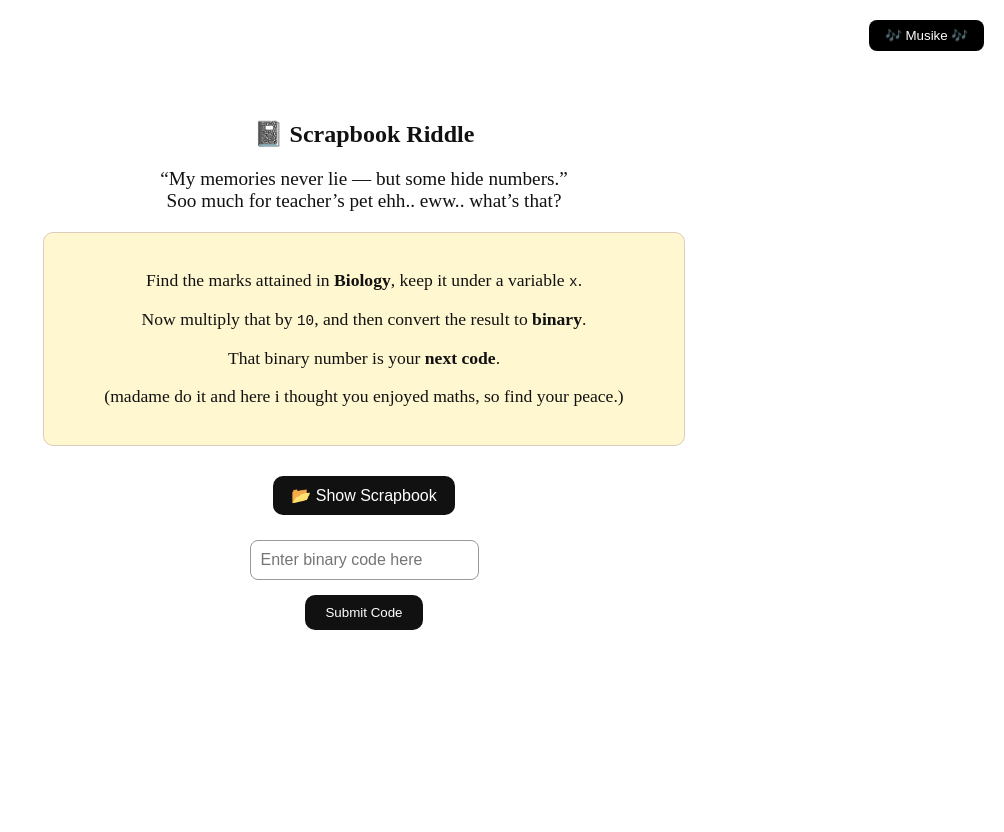
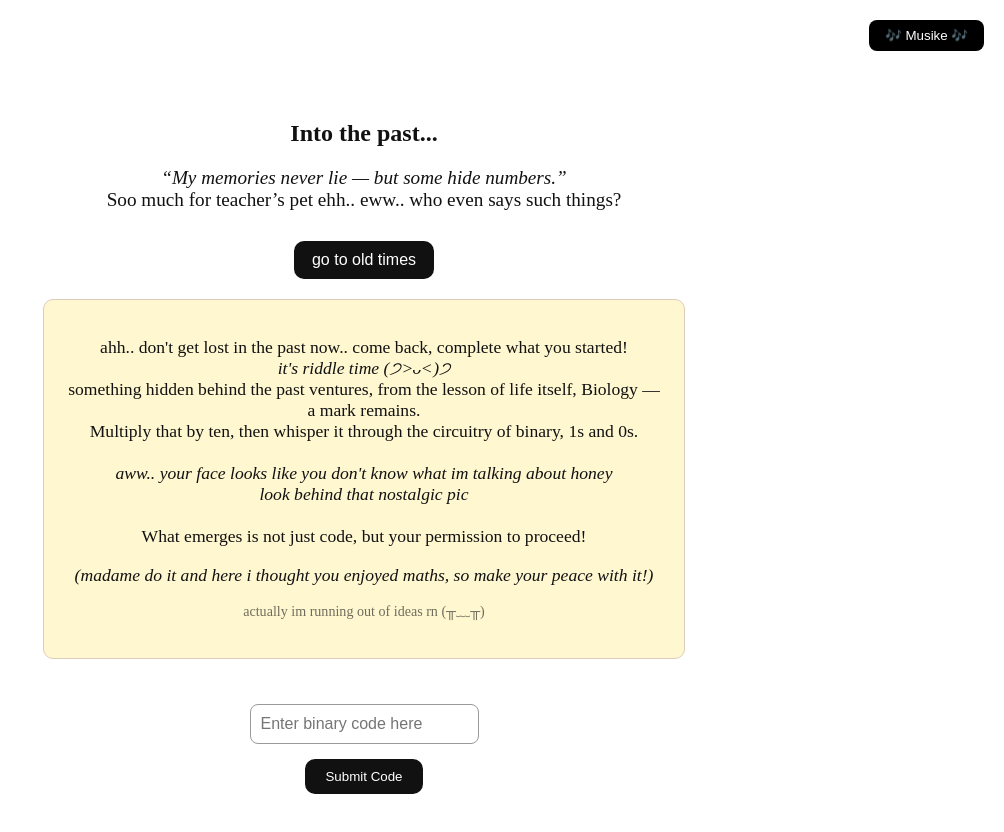
Before and after one commit to utkarshsingx/foralltime-always, a React (Vite) app: page /page5 in a window 1280 px wide. Shown: the top 832 px of the page, without its empty margins (276-1280 px from the left). Built offline with nearby package versions, Linux system fonts and the light colour scheme.

Commit message:
finalising 2nd iteration on pages3,4,5

```diff
--- a/src/pages/Page3.jsx
+++ b/src/pages/Page3.jsx
@@ -40,10 +40,10 @@ function Page3() {
 
   const handleSubmit = (e) => {
     e.preventDefault();
-    if (codeInput.trim().toLowerCase() === "altairvega") {
+    if (codeInput.trim().toLowerCase() === "marinated fish") {
       navigate("/page4");
     } else {
-      alert("That's not quite the final code. Look deeper.");
+      alert("Nope. Decode better, giggler.");
     }
   };
 
@@ -51,55 +51,44 @@ function Page3() {
     <div style={styles.container}>
       <audio ref={audioRef} loop src="/audio/jumpup.mp3" />
 
-      <h2>You’re not such a goldfish after all...</h2>
+      <button onClick={toggleAudio} style={styles.audioButton}>
+        🎶 Musike 🎶
+      </button>
+      <h3>aye aye.. so you're the clever one..</h3>
+      <p>
+        <em>(*the author cackled cacophonously while writing that*)</em>
+      </p>
+      <h2>Starry nights</h2>
 
-      {/* Step 1 */}
       <div style={styles.riddleBlock}>
         <p>
-          <strong>Step 1:</strong> Go to my <strong>Pinterest profile</strong> — the one filled with inspiration and dreams.
-          <br />
-          If you’ve been paying attention, you already know my username. 😉
+          Lets go onto the next steps.. <br />
+          Go to my <strong>pinterest profile</strong> — the one that gives
+          inspirations to mine arts.
         </p>
         <blockquote style={styles.quote}>
-          (Hint: It’s the same everywhere, dum dum.)
+          (Hint: username’s the same everywhere, dum dum.)
         </blockquote>
         <p>
-          Find the <strong>inspirational board</strong>, search for a whisper among the pins. That’s your <strong>first code</strong>. Keep it safe.
+          you'll get everything now from there. once completed come back here!
         </p>
       </div>
 
-      {/* 🎥 Video in between */}
       <div style={styles.videoBlock}>
         <h3>🎥 A Secret Shared...</h3>
-        <p>This is something I watch when I need cheering up. So now, I'll pass the torch to you.</p>
+        <p>
+          This is something I watch when I need cheering up. So now, I'll pass
+          the torch to you.
+        </p>
         <video
           ref={videoRef}
           src="/video/jumpupvid.mp4"
-          width="960"
           controls
           onPlay={handleVideoPlay}
-          style={{ marginTop: "20px", borderRadius: "12px" }}
+          style={styles.responsiveVideo}
         />
       </div>
 
-      {/* Step 2 */}
-      <div style={styles.riddleBlock}>
-        <hr style={{ width: "60%", margin: "30px auto" }} />
-        <p>
-          <strong>Step 2:</strong> Now scan the <strong>QR code</strong> I gave you.
-        </p>
-        <p>
-          That’ll lead you to a mysterious piece of text. Copy it carefully.
-        </p>
-        <p>
-          Then combine both clues. Use a decoder — maybe ROT13, Caesar, or something a little more magical 🧪.
-        </p>
-        <p>
-          The decoded message is your key to the stars... enter it below and we move onward ✨
-        </p>
-      </div>
-
-      {/* Input box for final code */}
       <form onSubmit={handleSubmit} style={{ marginTop: "30px" }}>
         <input
           type="text"
@@ -113,10 +102,6 @@ function Page3() {
           🌌 Unlock the Stars
         </button>
       </form>
-
-      <button onClick={toggleAudio} style={styles.audioButton}>
-        🎶 Musike 🎶
-      </button>
     </div>
   );
 }
@@ -163,16 +148,26 @@ const styles = {
     borderRadius: "10px",
     cursor: "pointer",
   },
+  responsiveVideo: {
+    width: "90%",
+    maxWidth: "960px",
+    borderRadius: "12px",
+    marginTop: "20px",
+    height: "auto",
+  },
+
   audioButton: {
     position: "fixed",
     top: 20,
-    right: 20,
+    left: "50%",
+    transform: "translateX(-50%)",
     background: "#000",
     color: "#fff",
     border: "none",
     borderRadius: "8px",
     padding: "8px 16px",
     cursor: "pointer",
+    zIndex: 999,
   },
 };
 
--- a/src/pages/Page4.jsx
+++ b/src/pages/Page4.jsx
@@ -5,6 +5,7 @@ import ConstellationBackground from "../components/ConstellationBackground";
 function Page4() {
   const [input, setInput] = useState("");
   const [reveal, setReveal] = useState(false);
+  const [randomFact, setRandomFact] = useState("");
   const navigate = useNavigate();
   const audioRef = useRef(null);
 
@@ -17,6 +18,27 @@ function Page4() {
         console.log("Autoplay blocked. User interaction needed.");
       });
     }
+
+    const cosmicFacts = [
+      "Did you know? In the Summer Triangle, two stars—Altair and Vega—shine across a celestial river. The ancients believed they were separated lovers, destined to meet only once a year.",
+      "Stars are ancient storytellers. Vega and Altair, the mythic lovers, bridge galaxies just to reunite — for a single night in July.",
+      "Long before clocks, lovers looked up to the stars. Some constellations were maps of longing — Vega and Altair drew one such tale.",
+      "Even light takes years to reach us. By the time we see some stars, they may have already died. And yet, they shine — like old promises.",
+      "Not all stars belong to the present. Some are memories burning across time — like lovers who meet only once each era.",
+      "If you stare at the night sky long enough, you’re not just watching space. You’re watching time. Vega rises. Altair waits. Destiny aligns.",
+      "Some constellations are not formed by stars, but by stories. We draw our myths in the sky to remind ourselves we were never alone.",
+      "The galaxy breathes in cycles. Stars are born, live, and collapse — much like our own hearts. Some leave behind light. Others, silence.",
+      "Every black hole has a secret. Not of destruction — but of transformation. Sometimes, endings are just portals to something unknown.",
+      "Across the universe, pulsars tick like cosmic clocks — and still, nothing measures time better than a heart waiting to see a star again.",
+      "The Milky Way moves. So do we. All things in space are dancing — just slowly enough for eternity to watch.",
+      "Andromeda is coming. Slowly, gently, our galaxy’s twin approaches. One day, stars will collide like fate meeting fate.",
+      "Look up. Every star is a question. Every constellation, a hint. And every night sky, a puzzle only the heart can decode.",
+      "In the end, stars are like us. Born in chaos. Shining briefly. Hoping to be remembered.",
+    ];
+
+    const randomIndex = Math.floor(Math.random() * cosmicFacts.length);
+    setRandomFact(cosmicFacts[randomIndex]);
+
     return () => {
       audio.pause();
       audio.currentTime = 0;
@@ -31,7 +53,7 @@ function Page4() {
 
   const handleSubmit = (e) => {
     e.preventDefault();
-    if (input.trim() === "0707") {
+    if (input.trim() === "0707" || input.trim() === "2908") {
       setReveal(true);
       setTimeout(() => navigate("/page5"), 4000);
     } else {
@@ -44,20 +66,36 @@ function Page4() {
       <ConstellationBackground revealConstellation={reveal} />
       <div style={styles.container}>
         <audio ref={audioRef} loop src="/audio/stars.mp3" />
-        <h2>✨ Lovers in the Sky</h2>
-        <p style={styles.intro}>
-          On the 11th of July, your sketchbook whispered a tale. You saw the
-          myth. Now tell me:
+
+        <h2>Secrets of the Celestial Beings</h2>
+
+        <p style={styles.intro}>{randomFact}</p>
+
+        <p>
+          {" "}
+          <i>(this step was made solely to let the audience know how much the
+          creator likes the depth of universe, the endless what ifs- <br/>no riddles
+          but only, revelation)
+          </i>
         </p>
         <blockquote style={styles.riddle}>
-          Two lovers, forever apart, one rises as the other fades.
+          <em>
+            Two lovers, forever apart, one rises as the other fades.
+            <br />
+            They meet only once a year, when the Milky Way weeps.
+            <br />
+            <br />
+            hmm.. do you know them?
+          </em>
+        </blockquote>
+
+        <p style={styles.hint}>
+          when do they reunite..!? <br />
+          i'll give you one pass this time, better search it up!
           <br />
-          They meet only once a year, when the Milky Way weeps.
-          <br />
-          <br />
-          Who are they?
-        </blockquote>
-        <p style={styles.hint}>Write their reunion date (in DDMM format)</p>
+          (format: DDMM)
+        </p>
+
         <form onSubmit={handleSubmit}>
           <input
             type="text"
@@ -71,6 +109,7 @@ function Page4() {
             Unlock The Stars
           </button>
         </form>
+
         <button onClick={toggleAudio} style={styles.audioButton}>
           🎶 Musike 🎶
         </button>
@@ -97,6 +136,7 @@ const styles = {
   intro: {
     fontSize: "1.2em",
     marginBottom: "20px",
+    lineHeight: "1.6",
   },
   riddle: {
     fontStyle: "italic",
@@ -130,7 +170,8 @@ const styles = {
   audioButton: {
     position: "fixed",
     top: 20,
-    right: 20,
+    right: "50%",
+    transform: "translateX(50%)",
     background: "#000",
     color: "#fff",
     border: "none",
--- a/src/pages/Page5.jsx
+++ b/src/pages/Page5.jsx
@@ -43,39 +43,25 @@ function Page5() {
     <div style={styles.container}>
       <audio ref={audioRef} loop src="/audio/touchtone.mp3" />
 
-      <h2>📓 Scrapbook Riddle</h2>
+      <h2>Into the past...</h2>
 
       <p style={styles.intro}>
-        “My memories never lie — but some hide numbers.”
+        <i>“My memories never lie — but some hide numbers.” </i>
         <br />
-        Soo much for teacher’s pet ehh.. eww.. what’s that?
+        Soo much for teacher’s pet ehh.. eww.. who even says such things?
       </p>
 
-      <div style={styles.riddleBox}>
-        <p>
-          Find the marks attained in <strong>Biology</strong>, keep it under a
-          variable <code>x</code>.
-        </p>
-        <p>
-          Now multiply that by <code>10</code>, and then convert the result to{" "}
-          <strong>binary</strong>.
-        </p>
-        <p>
-          That binary number is your <strong>next code</strong>.
-        </p>
-        <p>
-          (madame do it and here i thought you enjoyed maths, so find your peace.)
-        </p>
-      </div>
-
       <div style={styles.spoilerSection}>
-        <button onClick={() => setSpoilerVisible(!spoilerVisible)} style={styles.spoilerButton}>
-          {spoilerVisible ? "🔒 Hide Scrapbook" : "📂 Show Scrapbook"}
+        <button
+          onClick={() => setSpoilerVisible(!spoilerVisible)}
+          style={styles.spoilerButton}
+        >
+          {spoilerVisible ? "come back already" : "go to old times"}
         </button>
         {spoilerVisible && (
           <div style={styles.spoilerBox}>
             <p>
-              🧠 Google Drive Scrapbook:
+              some interesting contents kept safe:
               <br />
               <a
                 href="https://drive.google.com/drive/folders/1oQ3uin2GdjnLqhEu3z3vQT1kXh_8Ox4Y?usp=drive_link"
@@ -87,6 +73,29 @@ function Page5() {
             </p>
           </div>
         )}
+      </div>
+
+      <div style={styles.riddleBox}>
+        <p>
+        ahh.. don't get lost in the past now.. come back, complete what you started!<br/>
+        <i>it's riddle time (੭˃ᴗ˂)੭</i><br/>
+          something hidden behind the past ventures, from the lesson of life
+          itself, Biology — a mark remains. <br />
+          Multiply that by ten, then whisper it through the circuitry of binary,
+          1s and 0s.<br/><br/>
+          <i>aww.. your face looks like you don't know what im talking about honey <br/></i>
+          <i> look behind that nostalgic pic</i><br/>
+          <br /> What emerges is not just code, but your permission to proceed!
+        </p>
+        <p>
+          <i>
+            (madame do it and here i thought you enjoyed maths, so make your
+            peace with it!)
+          </i>
+          <p style={{ fontSize: "0.8em", opacity: 0.6 }}>
+            actually im running out of ideas rn (╥﹏╥)
+          </p>
+        </p>
       </div>
 
       <form onSubmit={handleSubmit}>
```
